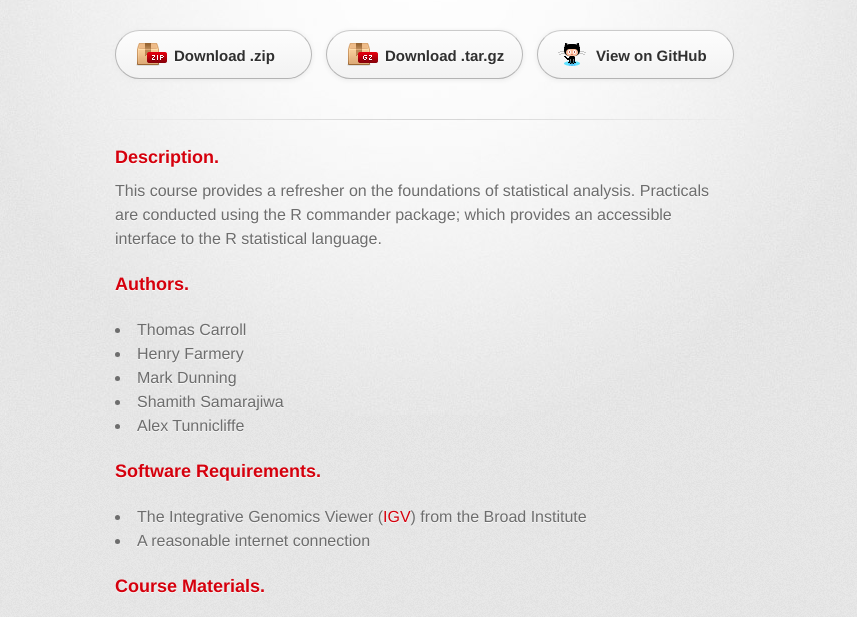
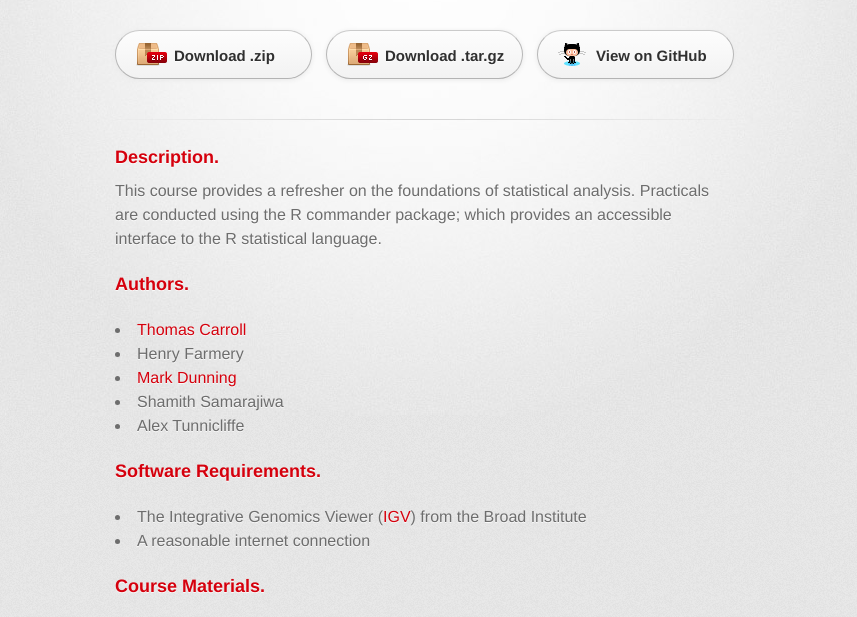
Before and after one commit to bioinformatics-core-shared-training/genome-browsers, a plain HTML site: page index.html in a window 1280 px wide. Shown: the part 158-775 px from the top of the page, without its empty margins (215-1072 px from the left). Drawn offline with Linux system fonts and the light colour scheme; a web font is replaced by a local one.

Commit message:
add github links

```diff
--- a/index.html
+++ b/index.html
@@ -38,9 +38,9 @@
 <h3>
 <a id="authors" class="anchor" href="#authors" aria-hidden="true"><span class="octicon octicon-link"></span></a>Authors.</h3>
 <p>
-<li>Thomas Carroll</li>
+<li><a href="https://github.com/ThomasCarroll">Thomas Carroll</a></li>
 <li>Henry Farmery</li>
-<li>Mark Dunning</li>
+<li><a href="https://github.com/markdunning">Mark Dunning</a></li>
 <li>Shamith Samarajiwa</li>
 <li>Alex Tunnicliffe</li>
 
```
